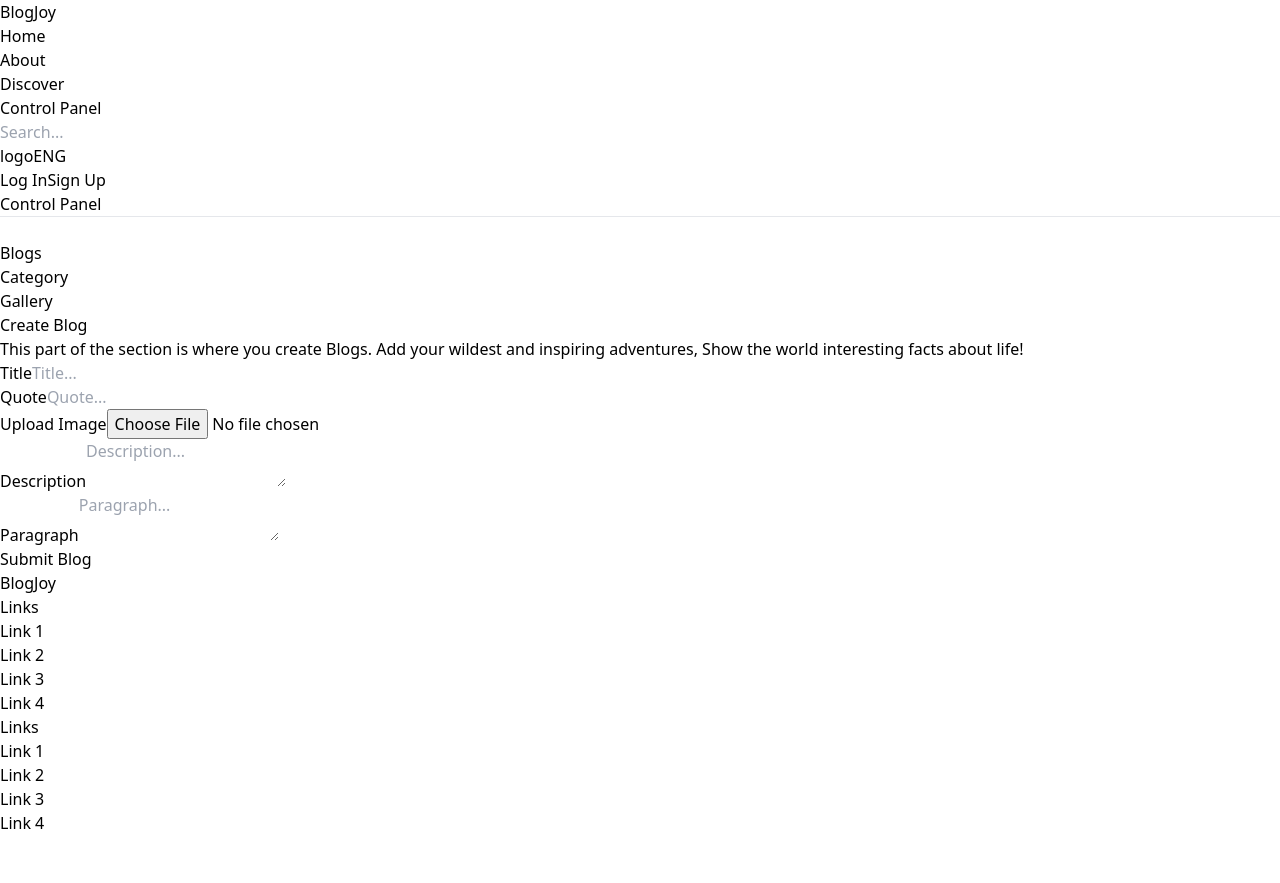
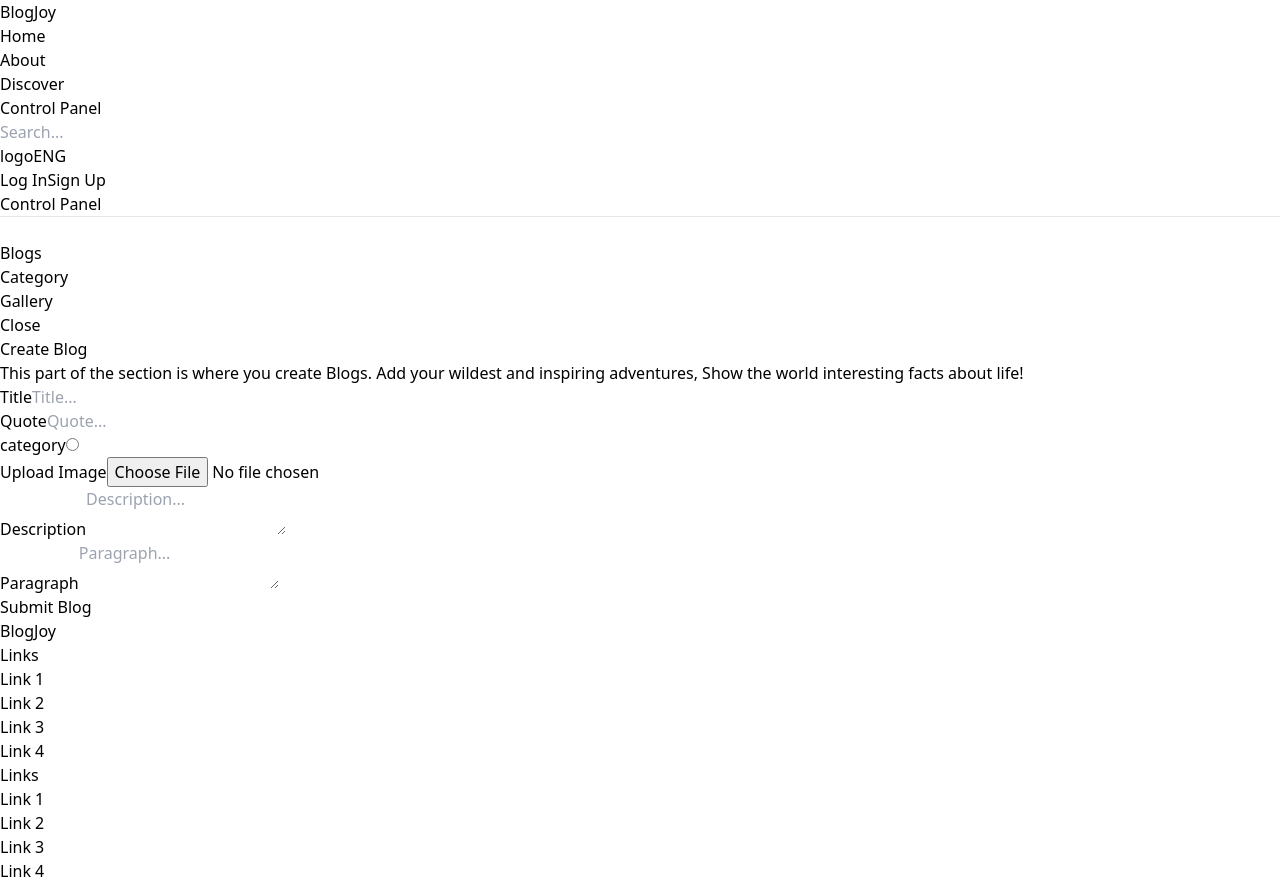
Before and after one commit to Jon23Morina/BlogReactSite, a React (Vite) app in the folder react-blog-site/: page /blog-create in a window 1280 px wide. Before the commit the page ends 835 px from the top, so only its background shows below. Built offline with nearby package versions, Linux system fonts and the light colour scheme.

Commit message:
Created a functional Sidebar for Blog Form and Category

```diff
--- a/react-blog-site/src/App.jsx
+++ b/react-blog-site/src/App.jsx
@@ -9,19 +9,29 @@ import Nav from "./components/Nav";
 import Footer from "./components/Footer";
 import Blog from "./components/Blog";
 import Control from "./pages/Control";
+import NotFound from "./pages/NotFound";
 
 function App() {
   const [blogs, setBlogs] = useState([]);
+  const [categories, setCategories] = useState([]);
   return (
     <>
       <BrowserRouter>
         <Nav></Nav>
         <Routes>
+          <Route path="*" element={<NotFound></NotFound>} />
           <Route path="/" element={<HomePage blogs={blogs}></HomePage>} />
           <Route path="/about" element={<AboutUs></AboutUs>} />
           <Route
             path="/blog-create"
-            element={<Control blogs={blogs} setBlogs={setBlogs}></Control>}
+            element={
+              <Control
+                blogs={blogs}
+                setBlogs={setBlogs}
+                setCategories={setCategories}
+                categories={categories}
+              ></Control>
+            }
           />
           <Route path="/discover" element={<Discover></Discover>} />
           <Route path="/blog/:title" element={<Blog blog={blogs}></Blog>} />
--- a/react-blog-site/src/components/BlogForm.jsx
+++ b/react-blog-site/src/components/BlogForm.jsx
@@ -1,8 +1,9 @@
 import React from "react";
 import { useState } from "react";
 import { useNavigate } from "react-router-dom";
+import Category from "./Category";
 
-function BlogForm({ blogs, setBlogs }) {
+function BlogForm({ blogs, setBlogs, categories }) {
   const navigate = useNavigate();
 
   const blogObject = {
@@ -13,6 +14,7 @@ function BlogForm({ blogs, setBlogs }) {
     file: null,
     userId: null,
     user: null,
+    category: "",
   };
   //file: URL.createObjectURL(e.target.files[0])
   const [blogValue, setBlogValue] = useState(blogObject);
@@ -40,7 +42,9 @@ function BlogForm({ blogs, setBlogs }) {
   return (
     <div className="p-5">
       <div className="z-20">
-        <h2 className=" text-3xl text-slate-800">Create Blog</h2>
+        <h2 className="text-2xl tracking-widest font-semibold text-slate-800">
+          Create Blog
+        </h2>
         <p className=" text-base p-3 text-slate-500">
           This part of the section is where you create Blogs. Add your wildest
           and inspiring adventures, Show the world interesting facts about life!
@@ -82,6 +86,15 @@ function BlogForm({ blogs, setBlogs }) {
                   }}
                 />
               </div>
+            </div>
+            <div className="p-5 m-4">
+              <label
+                htmlFor="category"
+                className="blocktext-lg p-1 tracking-wide text-slate-700"
+              >
+                category
+              </label>
+              <input type="radio" />
             </div>
             <div className="p-5 m-4">
               <label
--- /dev/null
+++ b/react-blog-site/src/components/Category.jsx
@@ -0,0 +1,61 @@
+import React, { useState } from "react";
+
+function Category() {
+  const [categoryValue, setCategoryValue] = useState("");
+
+  function onCategorySubmit() {
+    if (categoryValue == "") {
+      setCategoryValue("");
+    } else {
+    }
+  }
+  return (
+    <div className="flex justify-center items-center">
+      <div className="p-10 m-4 ">
+        <h3 className="text-2xl tracking-widest font-semibold text-slate-800">
+          Create Category
+        </h3>
+        <p className=" text-base p-3 text-slate-500">
+          Here in this part of the page, you are available to create categories
+          for your blogs, based on what you want them to be.
+        </p>
+        <br />
+        <div>
+          <form onSubmit={onCategorySubmit}>
+            <div>
+              <div className="p-2 my-2">
+                <label
+                  htmlFor="category"
+                  className="block text-slate-700 text-lg p-1 tracking-wide"
+                >
+                  Category Name
+                </label>
+              </div>
+              <div className="p-2">
+                <input
+                  type="text"
+                  id="category"
+                  placeholder="Name..."
+                  className="w-[620px] p-2 shadow-lg border-b-blue-600 border-[2px] rounded-sm focus:outline-none duration-300 hover:duration-300"
+                />
+              </div>
+            </div>
+            <br />
+            <div>
+              <button
+                className="p-3 bg-blue-600 text-white rounded-sm
+                hover:tracking-wide hover:scale-105 hover:duration-300 hover:translate-x-2 hover:text-lg
+                duration-300 hover:rounded-lg w-40"
+                type="submit"
+              >
+                Submit
+              </button>
+            </div>
+          </form>
+        </div>
+      </div>
+    </div>
+  );
+}
+
+export default Category;
--- a/react-blog-site/src/components/ControlSide.jsx
+++ b/react-blog-site/src/components/ControlSide.jsx
@@ -1,18 +1,43 @@
-import React from "react";
+import React, { useReducer } from "react";
 
-function ControlSide() {
+function ControlSide({ dispatch, setCheck }) {
   return (
-    <div>
+    <div className="relative">
       <div className="p-2 mb-2">
         <h4 className="text-2xl">Control Panel</h4>
         <hr />
       </div>
       <br />
       <ul className="p-2 text-lg">
-        <li className="mb-2">Blogs </li>
-        <li className="mb-2">Category</li>
+        <li className="mb-2">
+          {" "}
+          <button
+            onClick={() => {
+              dispatch({ type: "Blog", payload: "blog" });
+            }}
+          >
+            Blogs{" "}
+          </button>
+        </li>
+        <li className="mb-2">
+          <button
+            onClick={() => {
+              dispatch({ type: "Category", payload: "category" });
+            }}
+          >
+            Category
+          </button>{" "}
+        </li>
         <li className="mb-2">Gallery</li>
       </ul>
+      <button
+        className="bg-pink-800 text-white tracking-wider p-2 rounded-sm text-lg m-2 absolute bottom-0"
+        onClick={() => {
+          setCheck(false);
+        }}
+      >
+        <p> Close </p>
+      </button>
     </div>
   );
 }
--- a/react-blog-site/src/pages/Control.jsx
+++ b/react-blog-site/src/pages/Control.jsx
@@ -1,16 +1,58 @@
-import React from "react";
+import React, { useState } from "react";
 import BlogForm from "../components/BlogForm";
 import ControlSide from "../components/ControlSide";
+import Category from "../components/Category";
+import { useReducer } from "react";
 
-function Control({ blogs, setBlogs }) {
+function Control({ blogs, setBlogs, categories, setCategories }) {
+  const [check, setCheck] = useState(true);
+  const [sideState, dispatch] = useReducer(handleControll, "blog");
+  function handleControll(sideState, action) {
+    switch (action.type) {
+      case "Blog":
+        return (sideState = action.payload);
+      case "Category":
+        return (sideState = action.payload);
+      default:
+        return (sideState = "blog");
+    }
+  }
   return (
     <div className="flex justify-between">
-      <div className="w-[12%] bg-slate-800 text-white">
-        <ControlSide></ControlSide>
-      </div>
+      {check == true ? (
+        <div className="w-[12%] bg-slate-800 text-white ">
+          <ControlSide
+            sideState={sideState}
+            dispatch={dispatch}
+            setCheck={setCheck}
+          ></ControlSide>
+        </div>
+      ) : (
+        <div></div>
+      )}
 
       <div className="w-full p-14">
-        <BlogForm blogs={blogs} setBlogs={setBlogs}></BlogForm>
+        {check == false ? (
+          <button
+            className="bg-slate-800 text-white tracking-wider p-2 rounded-sm text-lg"
+            onClick={() => {
+              setCheck(true);
+            }}
+          >
+            <p> Open </p>
+          </button>
+        ) : (
+          ""
+        )}
+        {sideState == "blog" ? (
+          <BlogForm
+            blogs={blogs}
+            setBlogs={setBlogs}
+            categories={categories}
+          ></BlogForm>
+        ) : (
+          <Category></Category>
+        )}
       </div>
     </div>
   );
--- /dev/null
+++ b/react-blog-site/src/pages/NotFound.jsx
@@ -0,0 +1,19 @@
+import React from "react";
+
+function NotFound() {
+  return (
+    <div className="p-56 m-20 flex justify-center items-center">
+      <div>
+        <h1 className="text-6xl text-slate-900 tracking-widest font-bold">
+          Page Not Found
+        </h1>
+        <br />
+        <p className="text-lg font-medium text-gray-400 tracking-wider">
+          Errorr 404, The Page you looking for is not found.
+        </p>
+      </div>
+    </div>
+  );
+}
+
+export default NotFound;
```
